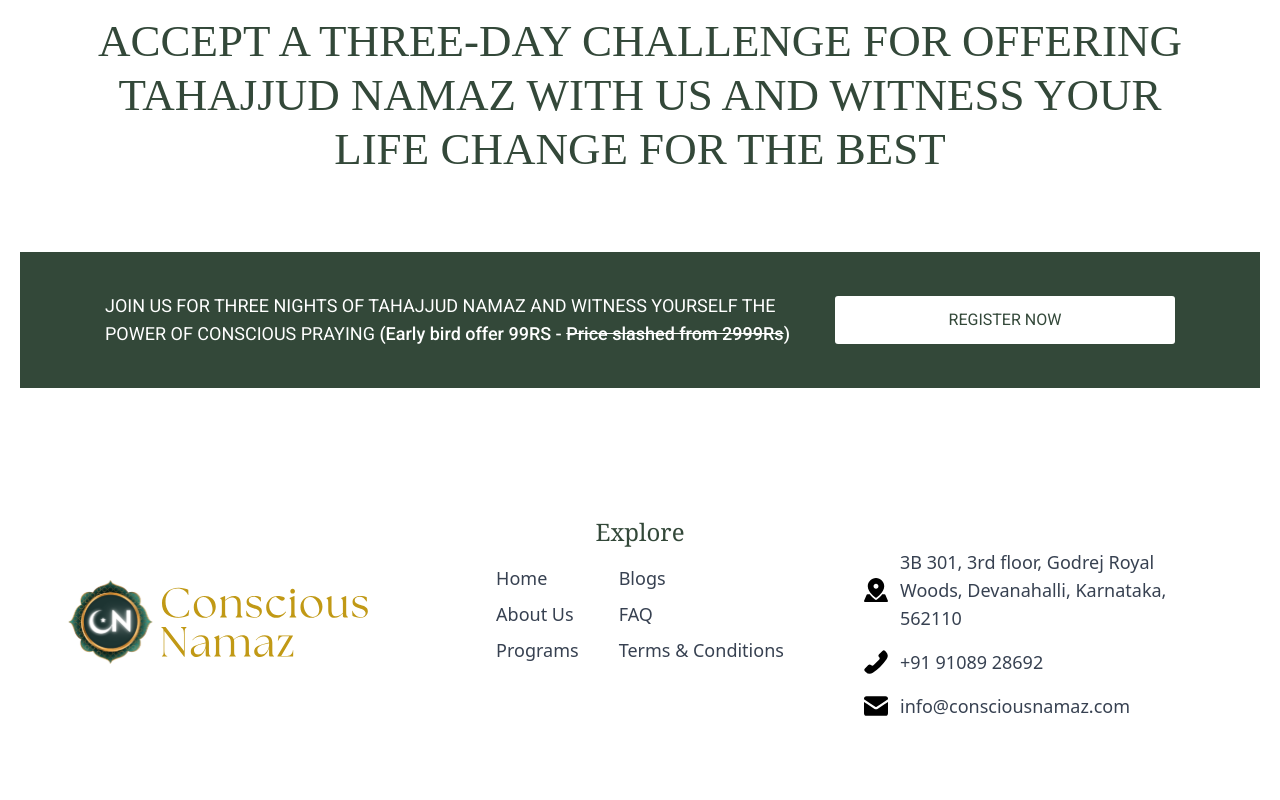
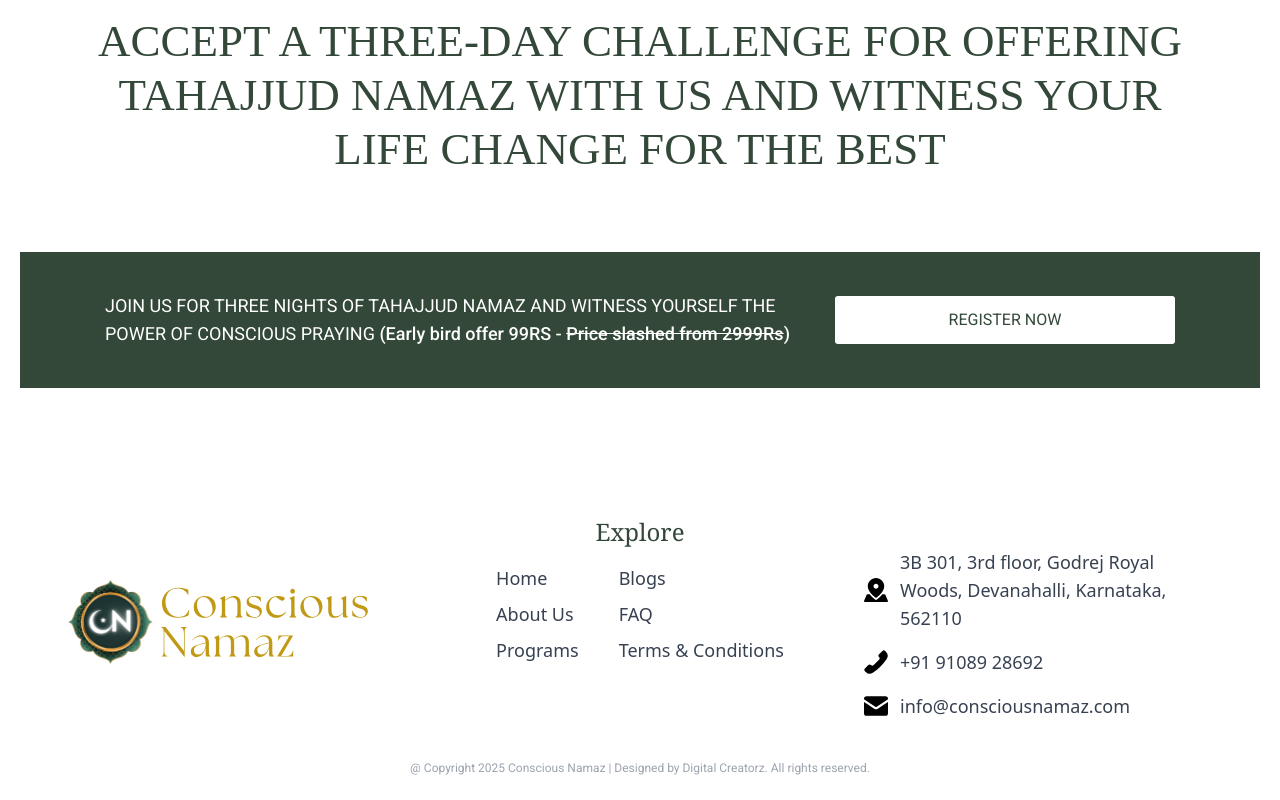
Before and after one commit to ahmedskhan1/conscious-namaz, a Next.js app: page /about-us in a window 1280 px wide. Shown: the part 2853-3653 px from the top of the page. Built offline with nearby package versions, Linux system fonts and the light colour scheme; a web font is replaced by a local one.

Commit message:
updated footer

```diff
--- a/src/layout/Common/Footer/index.jsx
+++ b/src/layout/Common/Footer/index.jsx
@@ -35,6 +35,8 @@
 ];
 
 const Footer = () => {
+  const currentYear = new Date().getFullYear();
+
   return (
     <footer className="footer bg-white pt-12 pb-6 px-4 md:px-0">
       {/* Main Content Row: 3 columns on desktop, stacked on mobile */}
@@ -78,8 +80,8 @@
       </div>
       {/* Bottom Bar */}
       <div className="footer-bottom mt-10 text-center text-xs text-gray-400">
-        {/* <p>@ Manifest Your Feelings {currentYear}. All Rights Reserved.</p> */}
-        {/* <p>@ Copyright  {currentYear} Manifest Your Feeling | Designed by <Link className="skin" to="http://digitalcreatorz.com/">Digital Creatorz</Link>. All rights reserved.</p> */}
+       { /*<p> Conscious Namaz {currentYear}. All Rights Reserved.</p>*/}
+        <p>@ Copyright  {currentYear} Conscious Namaz | Designed by <Link className="skin" href="http://digitalcreatorz.com/">Digital Creatorz</Link>. All rights reserved.</p>
       </div>
     </footer>
   );
```
